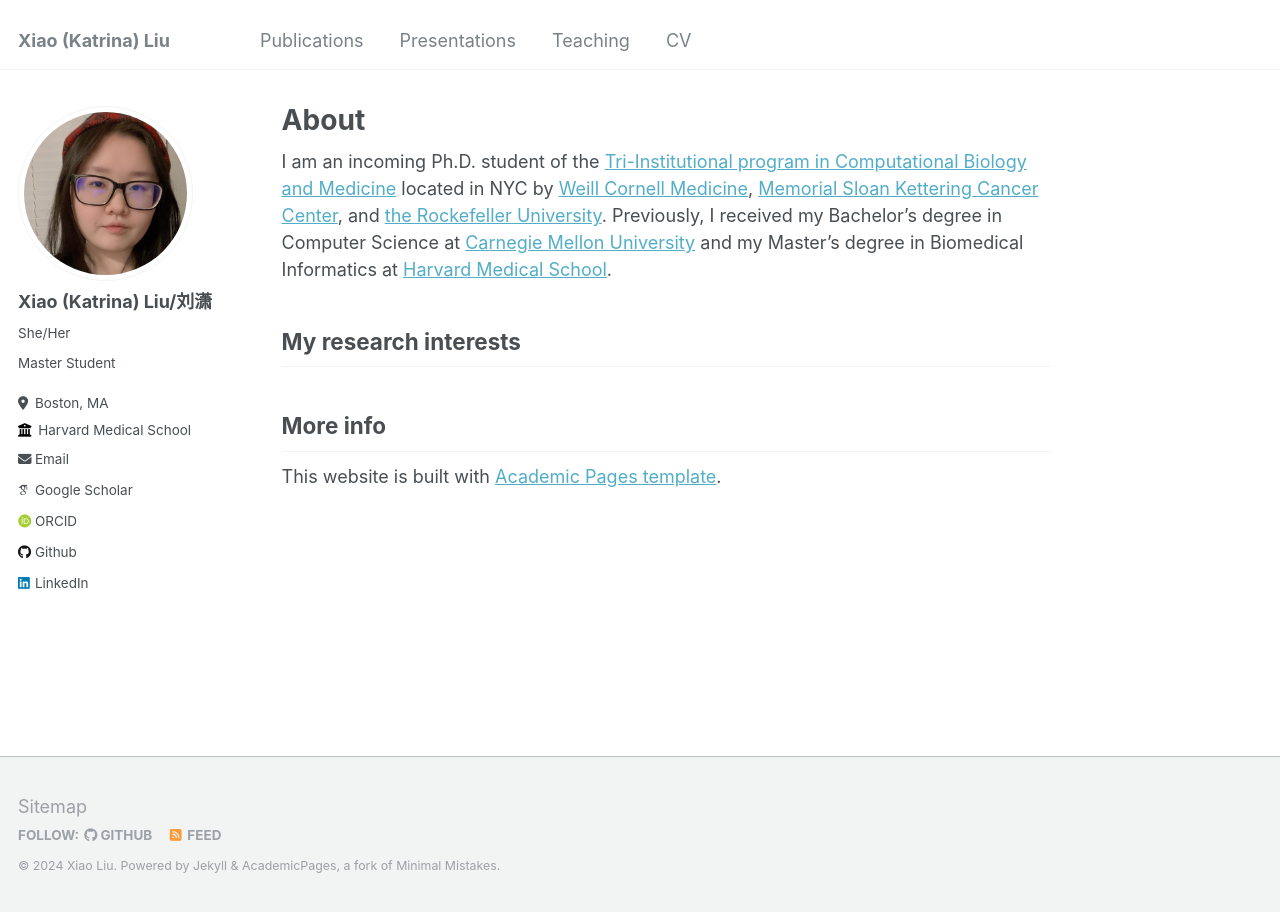
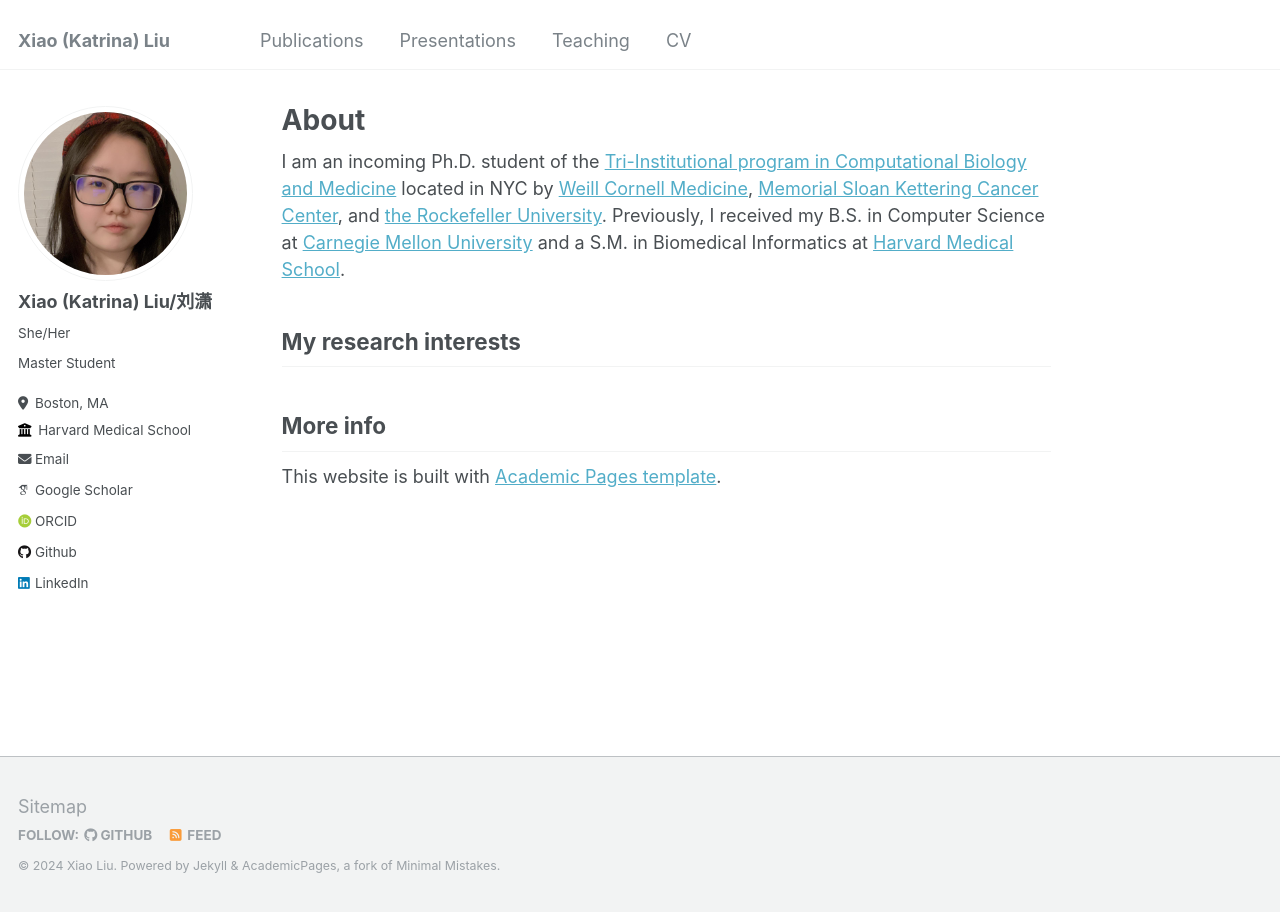
Before and after one commit to katrina-liu/katrina-liu.github.io, a Jekyll site: the page built from _pages/about.md, in a window 1280 px wide. Built offline with Jekyll 4.4.1, drawn with Linux system fonts in a browser that asks for light colours; some web fonts are replaced.

Commit message:
Update about.md

```diff
--- a/_pages/about.md
+++ b/_pages/about.md
@@ -7,7 +7,7 @@
   - /about.html
 ---
 
-I am an incoming Ph.D. student of the [Tri-Institutional program in Computational Biology and Medicine](https://compbio.triiprograms.org/) located in NYC by [Weill Cornell Medicine](https://gradschool.weill.cornell.edu/), [Memorial Sloan Kettering Cancer Center](https://www.mskcc.org/research/ski), and [the Rockefeller University](https://www.rockefeller.edu/). Previously, I received my Bachelor's degree in Computer Science at [Carnegie Mellon University](https://www.cs.cmu.edu/) and my Master's degree in Biomedical Informatics at [Harvard Medical School](https://dbmi.hms.harvard.edu/).
+I am an incoming Ph.D. student of the [Tri-Institutional program in Computational Biology and Medicine](https://compbio.triiprograms.org/) located in NYC by [Weill Cornell Medicine](https://gradschool.weill.cornell.edu/), [Memorial Sloan Kettering Cancer Center](https://www.mskcc.org/research/ski), and [the Rockefeller University](https://www.rockefeller.edu/). Previously, I received my B.S. in Computer Science at [Carnegie Mellon University](https://www.cs.cmu.edu/) and a S.M. in Biomedical Informatics at [Harvard Medical School](https://dbmi.hms.harvard.edu/).
 
 My research interests
 ------
```
